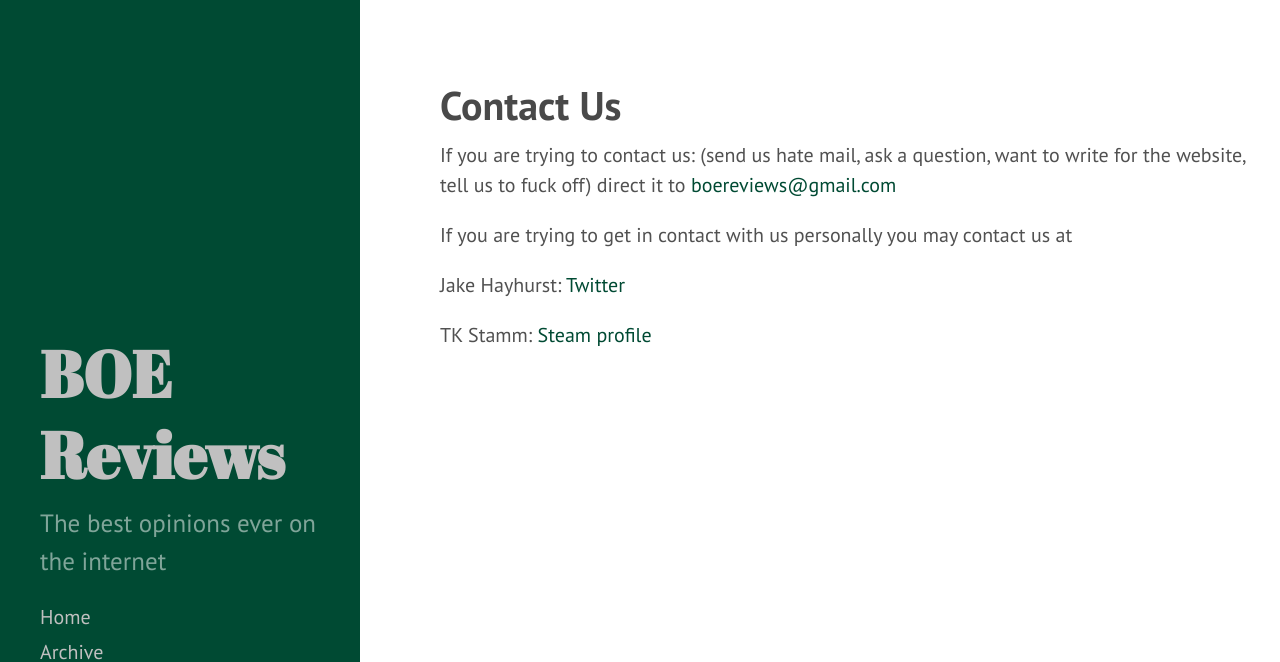
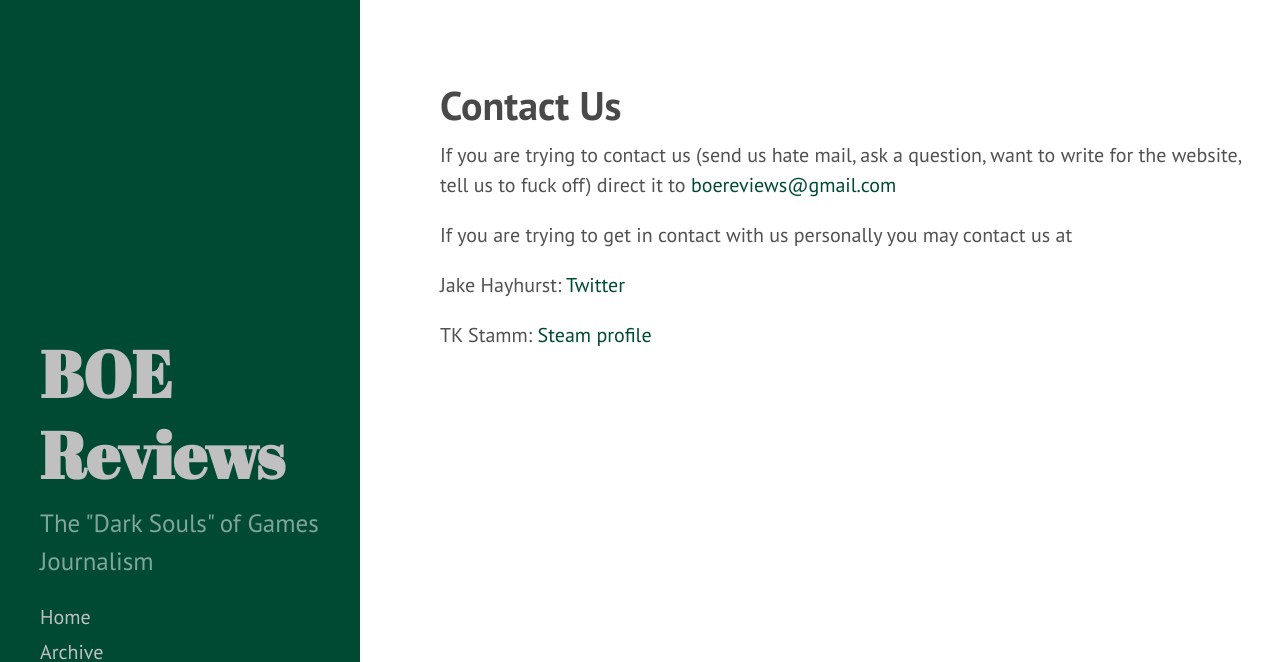
Before and after one commit to LordFluffyPants/LordFluffyPants.github.io, a Jekyll site: the page built from contact.md, in a window 1280 px wide. Shown: the top 662 px of the page. Built offline with Jekyll 4.4.1, drawn with Linux system fonts in a browser that asks for light colours.

Commit message:
updated some stuff

```diff
--- a/_config.yml
+++ b/_config.yml
@@ -7,9 +7,9 @@
 #relative_permalinks: true
 
 # Setup
-title:            BOE Reviews
-description:      'The best opinions ever on the internet'
-tagline: 		      Best Opinions Ever
+title:              BOE Reviews
+description:        'The "Dark Souls" of Games Journalism'
+tagline:            'Best Opinions Ever'
 
 author:
   name:           'Jake Hayhurst'
--- a/contact.md
+++ b/contact.md
@@ -3,7 +3,7 @@
 title: Contact Us
 ---
 
-If you are trying to contact us: (send us hate mail, ask a question, want to write for the website, tell us to fuck off) direct it to [boereviews@gmail.com](mailto:boereviews@gmail.com)
+If you are trying to contact us (send us hate mail, ask a question, want to write for the website, tell us to fuck off) direct it to [boereviews@gmail.com](mailto:boereviews@gmail.com)
 
 If you are trying to get in contact with us personally you may contact us at
 
```
Also changed, not shown: _posts/Hollow-Knight.md (renamed from _posts/Okami-FPS.md, +1 -1 lines).
